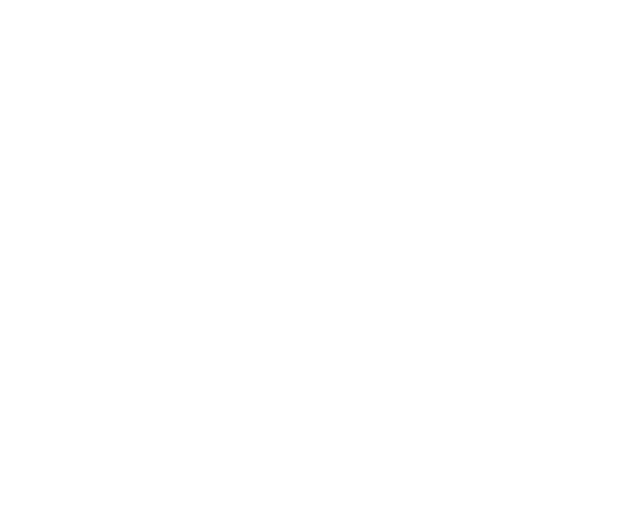
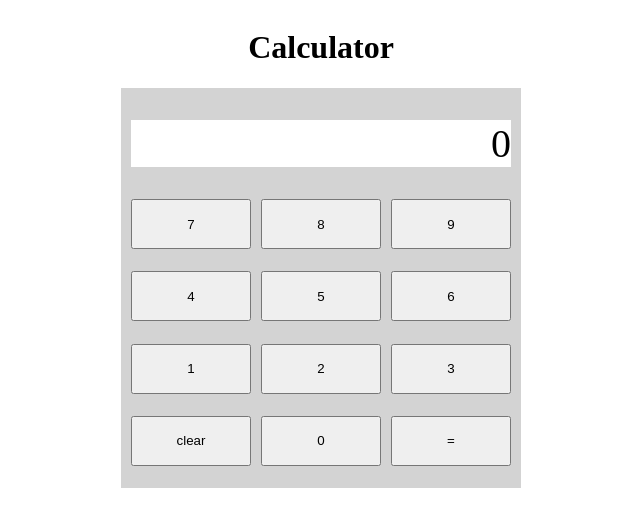
Before and after one commit to torres2235/odin-Calculator, a plain HTML site: page index.html in a window 1280 px wide. Shown: the whole page, without its empty margins (319-959 px from the left). Drawn offline with Linux system fonts and the light colour scheme.

Commit message:
adding our calculator frame, buttons, and text display

```diff
--- a/index.html
+++ b/index.html
@@ -11,6 +11,34 @@
 </head>
 
 <body>
+    <h1>Calculator</h1>
+
+    <div id="frame">
+        <div id="display">0</div>
+        <div class="buttons">
+            <button id="7">7</button>
+            <button id="8">8</button>
+            <button id="9">9</button>
+        </div>
+
+        <div class="buttons">
+            <button id="4">4</button>
+            <button id="5">5</button>
+            <button id="6">6</button>
+        </div>
+
+        <div class="buttons">
+            <button id="1">1</button>
+            <button id="2">2</button>
+            <button id="3">3</button>
+        </div>
+
+        <div class="buttons">
+            <button id="clear">clear</button>
+            <button id="0">0</button>
+            <button>=</button>
+        </div>
+    </div>
 
 </body>
 </html>
--- a/js-file.js
+++ b/js-file.js
@@ -37,3 +37,21 @@ function operate(x, y, op) {
             break;
     }
 };
+
+
+let input = ''; //hold our string
+
+const buttons = document.querySelectorAll('button');
+buttons.forEach((button) => {
+    button.addEventListener('click', () => { //updates our string with the number we pressed
+        if(input.length < 19) {
+            input = input + button.id;
+            document.querySelector('#display').textContent = input;
+        }
+        if(button.id == 'clear') {//clears our display and our "input" string
+            input = '';
+            document.querySelector('#display').textContent = '0';
+        }
+
+    });
+});
--- a/styles.css
+++ b/styles.css
@@ -0,0 +1,38 @@
+#frame {
+    background-color: lightgray;
+    height: 400px;
+    width: 400px;
+
+    display: flex;
+    flex-direction: column;
+    justify-content: space-evenly;
+}
+
+button {
+    height: 50px;
+    width: 120px;
+}
+
+.buttons {
+    display: flex;
+    flex-direction: row;
+    flex-wrap: wrap;
+    justify-content: space-evenly;
+}
+
+body {
+    display: flex;
+    flex-direction: column;
+    align-items: center;
+}
+
+#display {
+    background-color: white;
+    font-size: 40px;
+
+    display: flex;
+    flex-direction: row;
+    justify-content: flex-end;
+    margin: 10px;
+
+}
```
